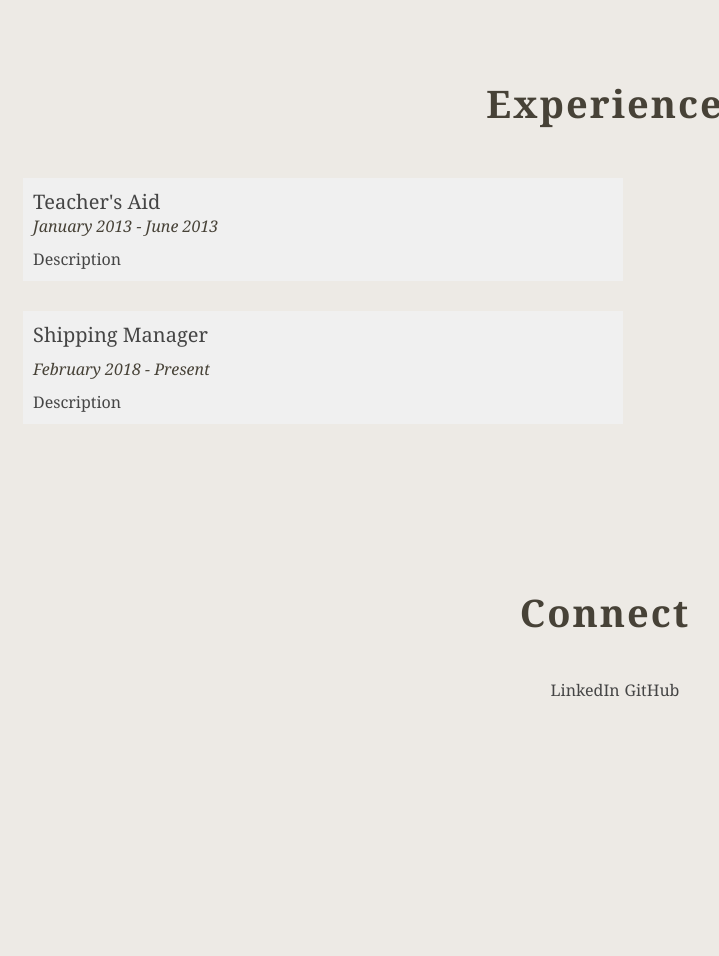
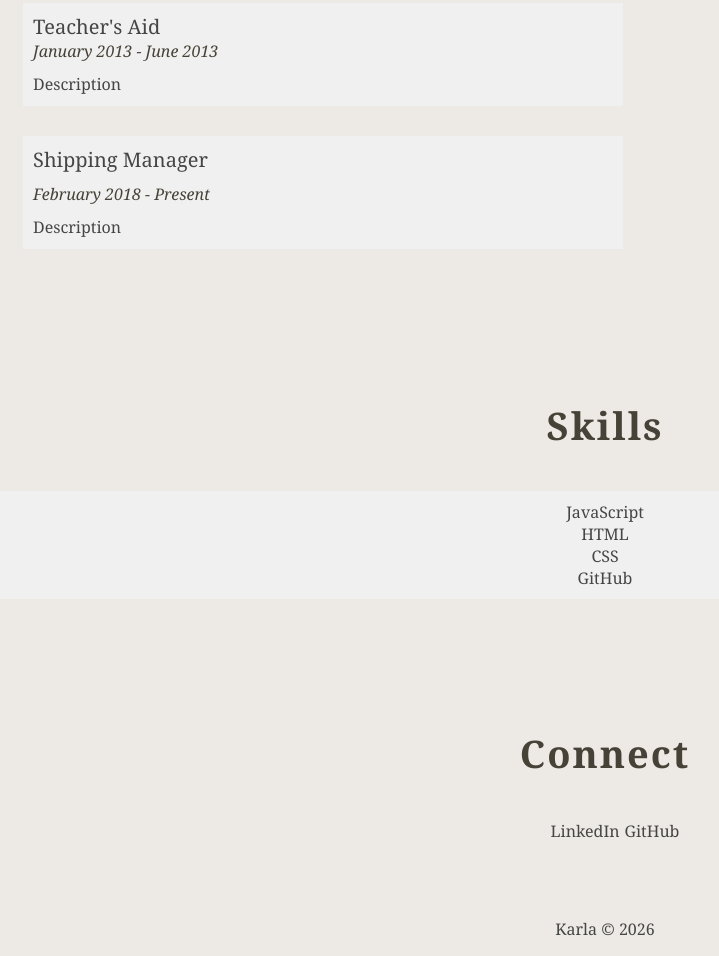
Before and after one commit to Karla1981/karla-flores-intro-to-programming-26.2, a plain HTML site: page index.html in a window 1280 px wide. Shown: the part 878-1834 px from the top of the page, without its empty margins (35-754 px from the left). Before the commit the page ends 1647 px from the top, so only its background shows below. Drawn offline with nearby package versions, Linux system fonts and the light colour scheme.

Commit message:
added index js file

```diff
--- a/css/index.css
+++ b/css/index.css
@@ -61,7 +61,6 @@ h1 {
     gap: 10px;
     display: flex;
     margin-bottom: 30px;
-
 }
 
 /* Job Experience */
@@ -70,7 +69,6 @@ h1 {
     flex-direction: column; /* Stacks the header row above the description */
     margin-bottom: 30px;    /* Adds space between differe */
     gap: 8px; /* Spacing between header and description */
-
 }
 
 .job-header {
@@ -122,6 +120,7 @@ h1 {
     max-width: 600px;
     margin-left: 30px;
 }
+
 #Connect {
     display:inline-block;
 
@@ -191,3 +190,25 @@ h1 {
     /* Blue hover effect */
     color: #a0d9ef;
 }
+
+/* Style skill list */
+section #skills-title {
+    display: flex;
+    flex-wrap: wrap;
+    margin: 20px 0;
+    padding: 20px;
+    justify-content: center;
+}
+
+#Skills {
+    justify-content: center;
+}
+
+#Skills ul {
+    background: #f0f0f0;
+    padding: 10px 30px;
+    border-radius: 8px;
+    flex: calc(33.33%);
+    text-align: center;
+    list-style: none;
+}
--- a/index.html
+++ b/index.html
@@ -27,10 +27,13 @@
         </nav>
     </header>
 
-    <section id="Skills">
+   <!--
+     <section id="Skills">
         <h2>Skills</h2>
-        <ul></ul>
+        <ul>
+        </ul>
     </section>
+   -->
 
        <section id="Projects">
         <h2>Projects</h2>
@@ -67,6 +70,11 @@
     <div class="image">
         <img src="images/LinkedIn.jpeg" alt="Photo of Karla Flores" class="top-right-image">
     </div>
+    <!-- new skills section -->
+    <section id="Skills">
+        <h2 id="skills-title">Skills</h2>
+        <ul></ul>
+    </section>
     <!-- Social links -->
     <section id="Connect">
         <h2>Connect</h2>
@@ -75,5 +83,6 @@
             <li><a href="https://github.com" target="_blank">GitHub</a></li>
         </ul>
     </section>
+    <script src="js/index.js"></script>
 </body>
 </html>
--- /dev/null
+++ b/js/index.js
@@ -0,0 +1,33 @@
+// add footer using DOM manipulation
+// create the footer element
+const today = new Date();
+const thisYear = today.getFullYear();
+const footer = document.createElement('footer');
+const copyright = document.createElement('p');
+
+copyright.innerHTML =`Karla &copy; ${thisYear}`;
+
+footer.appendChild(copyright);
+document.body.appendChild(footer);
+
+
+// List your technical skills by creating an Array of String values
+// and store it in a variable named skills.
+const Skills = ["JavaScript", "HTML", "CSS", "GitHub"];
+
+// Create a variable named skillsSection and
+// use "DOM Selection" to select the skills section by id
+const skillsSection = document.getElementById('Skills');
+
+// Create a variable named skillsList and
+// use "DOM Selection" to query the skillsSection
+
+const skillsList = skillsSection.querySelector('ul');
+
+// create a for loop to iterate over your 'skils' array
+for (let i = 0; i < Skills.length; i++){
+    // create new list array
+    const skill = document.createElement('li');
+    skill.innerText = Skills[i];
+    skillsList.appendChild(skill);
+}
```
Lines whose indentation alone changed are shown as unchanged.
